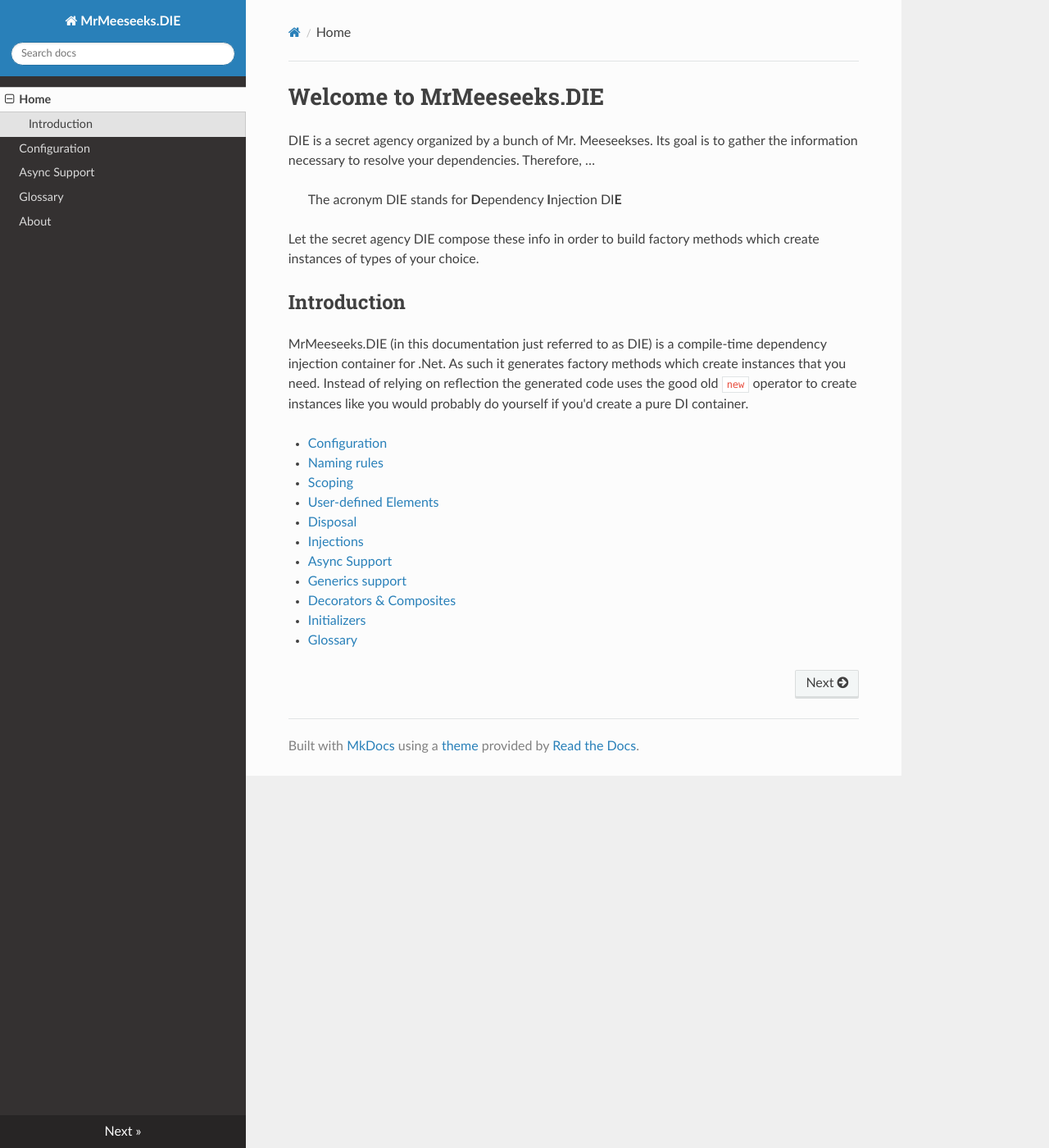
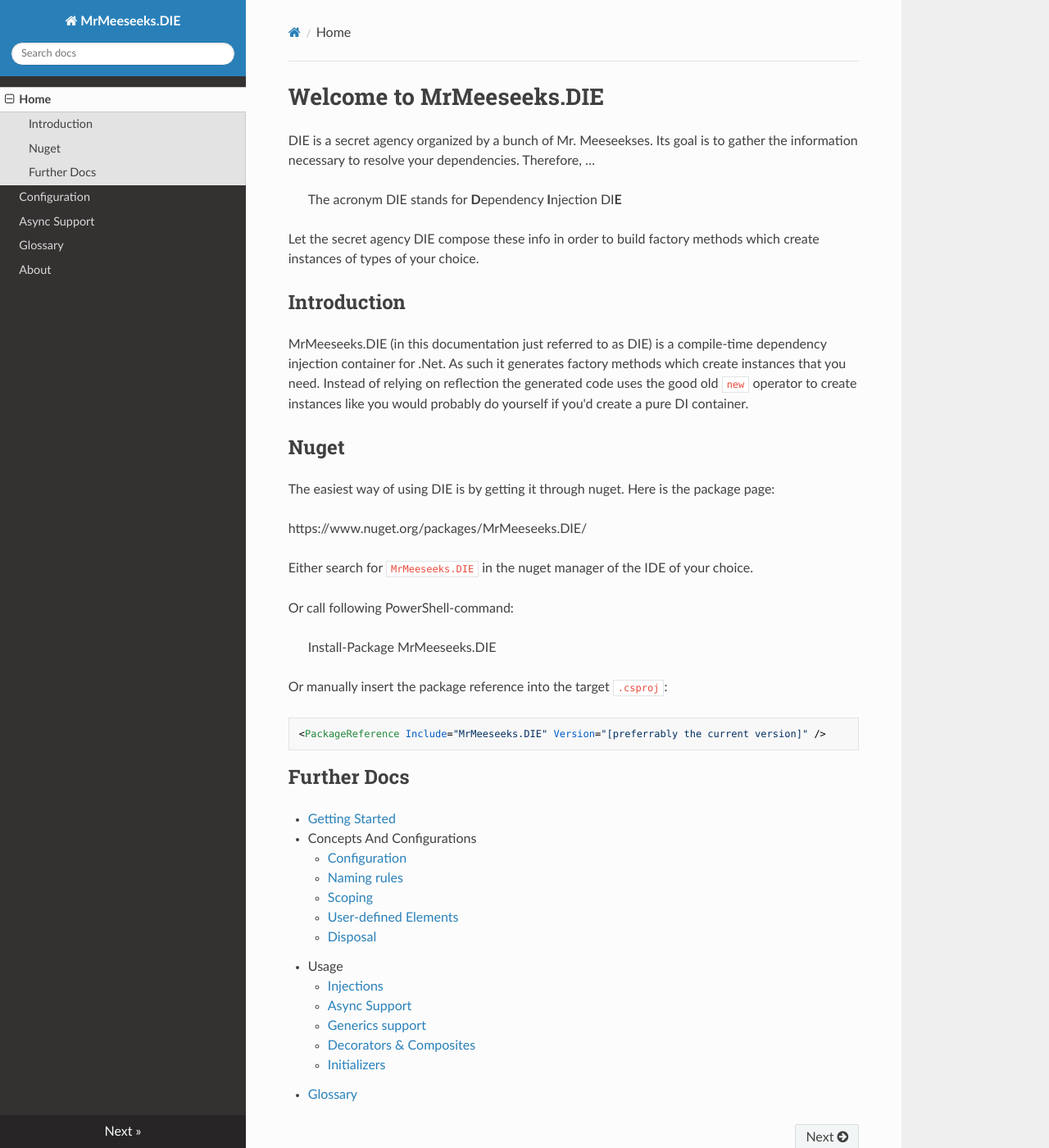
Before and after one commit to Yeah69/MrMeeseeks.DIE.Docs, an MkDocs documentation site: the page built from docs/index.md, in a window 1280 px wide and 1400 px high. Shown: the whole window at 82% size. Built offline with MkDocs 1.6.1, drawn with Linux system fonts in a browser that asks for light colours; nearby versions of some CDN libraries.

Commit message:
Getting started

````diff
--- a/docs/index.md
+++ b/docs/index.md
@@ -10,14 +10,37 @@
 
 MrMeeseeks.DIE (in this documentation just referred to as DIE) is a compile-time dependency injection container for .Net. As such it generates factory methods which create instances that you need. Instead of relying on reflection the generated code uses the good old `new` operator to create instances like you would probably do yourself if you'd create a pure DI container.
 
-- [Configuration](configuration.md)
-- [Naming rules](naming-rules.md)
-- [Scoping](scoping.md)
-- [User-defined Elements](user-defined-elements.md)
-- [Disposal](disposal.md)
-- [Injections](injections.md)
-- [Async Support](async-support.md)
-- [Generics support](generics-support.md)
-- [Decorators & Composites](decorators-composites.md)
-- [Initializers](initializers.md)
+## Nuget
+
+The easiest way of using DIE is by getting it through nuget. Here is the package page:
+
+https://www.nuget.org/packages/MrMeeseeks.DIE/
+
+Either search for `MrMeeseeks.DIE` in the nuget manager of the IDE of your choice.
+
+Or call following PowerShell-command:
+
+> Install-Package MrMeeseeks.DIE
+
+Or manually insert the package reference into the target `.csproj`:
+
+```xml
+<PackageReference Include="MrMeeseeks.DIE" Version="[preferrably the current version]" />
+```
+
+## Further Docs
+
+- [Getting Started](getting-started.md)
+- Concepts And Configurations
+    - [Configuration](configuration.md)
+    - [Naming rules](naming-rules.md)
+    - [Scoping](scoping.md)
+    - [User-defined Elements](user-defined-elements.md)
+    - [Disposal](disposal.md)
+- Usage
+    - [Injections](injections.md)
+    - [Async Support](async-support.md)
+    - [Generics support](generics-support.md)
+    - [Decorators & Composites](decorators-composites.md)
+    - [Initializers](initializers.md)
 - [Glossary](glossary.md)
````
Also changed, not shown: docs/getting-started.md (added, +198 -0 lines).
